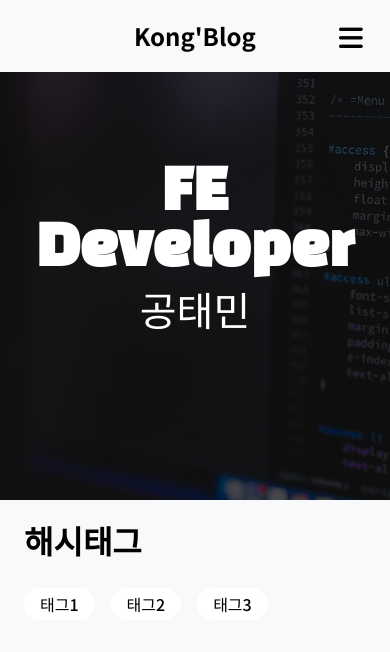
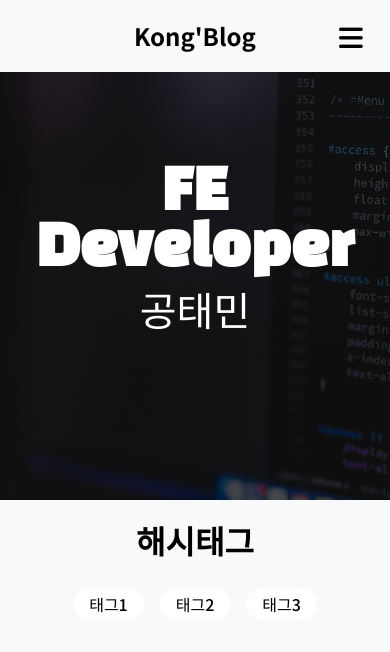
Before and after one commit to livemehere/php-blog-project, a PHP site: page /posts.php in a window 390 px wide. Shown: the top 652 px of the page. Run offline with PHP 8.4, Linux system fonts and the light colour scheme; data that the repository does not hold is empty; some libraries are stand-ins or nearby versions.

Commit message:
태그 모바일 가운데 정렬

```diff
--- a/www/css/posts.css
+++ b/www/css/posts.css
@@ -4,6 +4,7 @@
 .tags h1{
     font-size: 2rem;
     font-weight: bold;
+
 }
 
 .tags ul{
@@ -63,3 +64,12 @@
     display: block;
     border-radius: 0 0 14px 14px;
 }
+
+@media screen and (max-width: 748px) {
+    .tags h1{
+        text-align: center;
+    }
+    .tags ul{
+        justify-content: center;
+    }
+}
```
